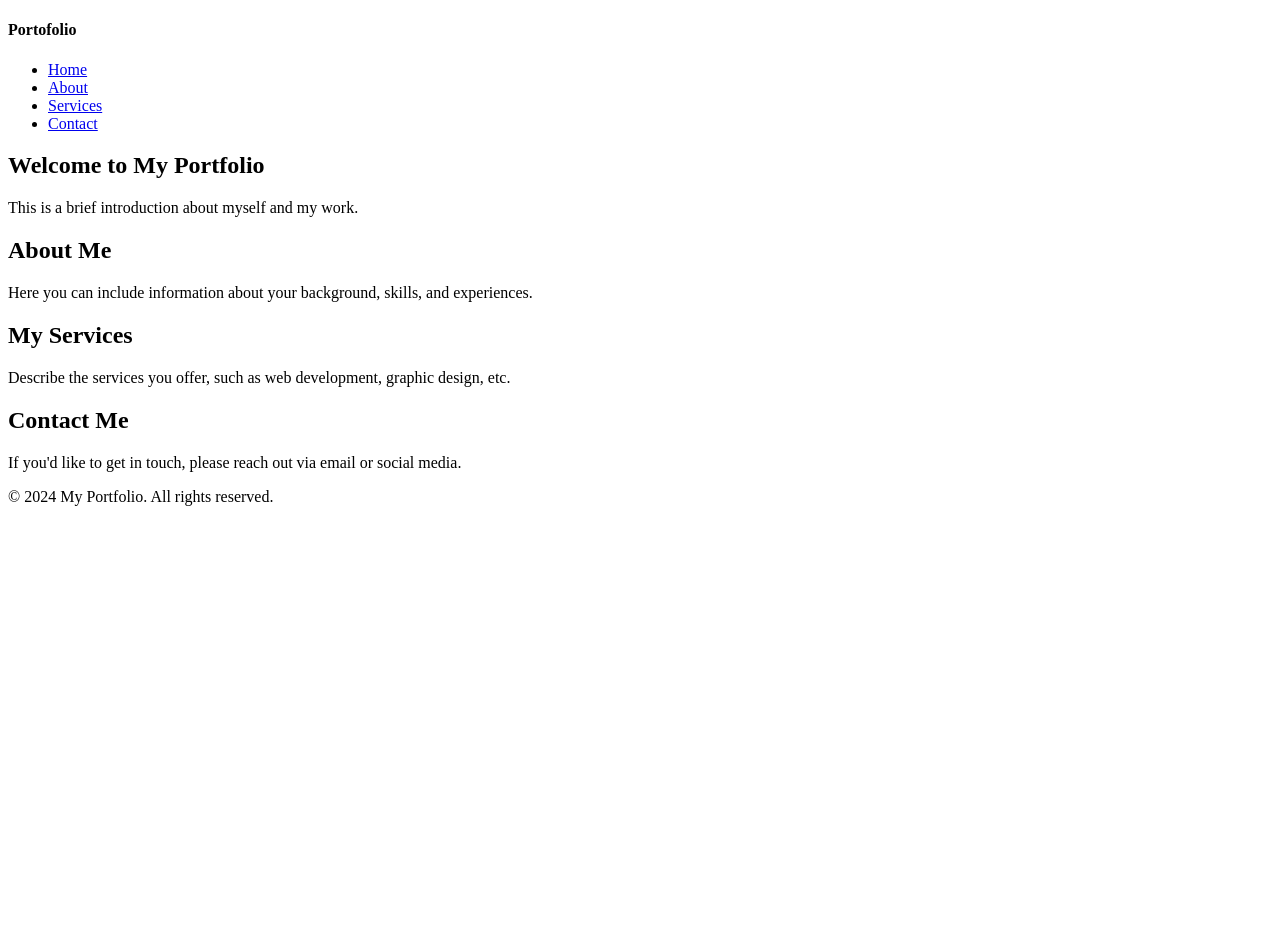
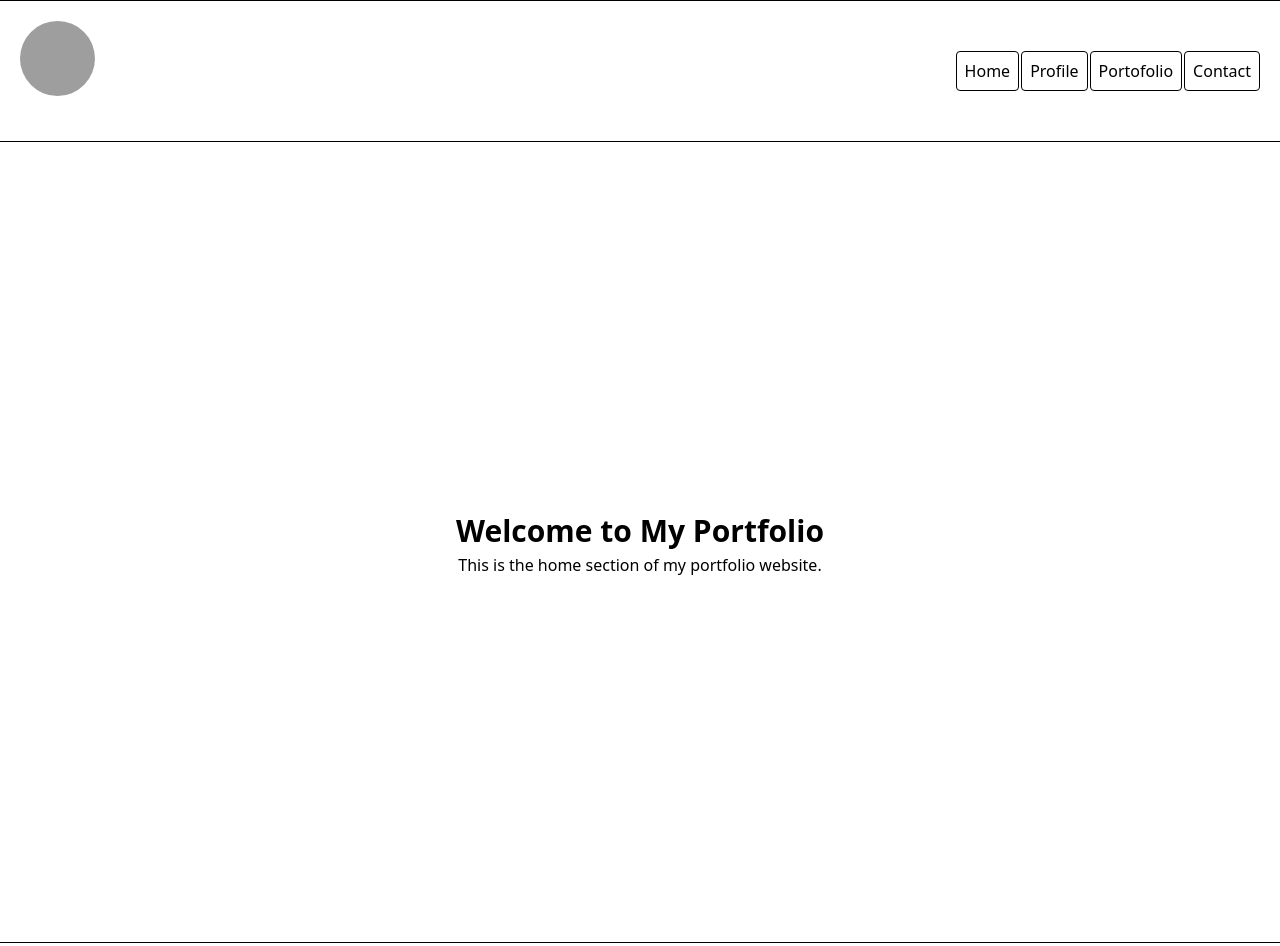
Before and after one commit to Adty-ach/CodingCamp-220925-adtyprtma, a plain HTML site: page index.html in a window 1280 px wide. Shown: the top 946 px of the page. Before the commit the page ends 800 px from the top, so only its background shows below. Drawn offline with nearby package versions, Linux system fonts and the light colour scheme; grey boxes are pictures that could not be loaded; files whose address does not match are found by name.

Commit message:
Add logo and header styling; enhance main content structure in portofolio

```diff
--- a/CSS/style.css
+++ b/CSS/style.css
@@ -0,0 +1,14 @@
+.logo{
+    height: 75px;
+    background-color: lightgrey;
+    width: 75px;
+    border-radius: 50%;
+    background-image: url(https://anonymous-olive-zzdd68yl39.edgeone.app/1758878432353.jpg);
+    background-size: cover;
+}
+
+.header{
+    display: flex;
+    justify-content: space-between;
+    padding: 20px;
+}
--- a/index.html
+++ b/index.html
@@ -4,49 +4,64 @@
     <meta charset="UTF-8">
     <meta name="viewport" content="width=device-width, initial-scale=1.0">
     <title> Portofolio </title>
-
+    <!--CSS eksternal-->
     <link rel="stylesheet" href="CSS\style.css">
+    <!--Tailwind CSS CDN-->
+    <script src="https://cdn.jsdelivr.net/npm/@tailwindcss/browser@4"></script>
 </head>
 
-<body>
-    <header>
+<hr>
+    <!--Header Content-->
+    <header class="header">
+        <!--logo-->
+        <div class="logo">
+        </div>
         <nav>
-            <div class="logo">
-                <h4>Portofolio</h4>
-            </div>
-            <ul class="nav-links">
-                <li><a href="#home">Home</a></li>
-                <li><a href="#about">About</a></li>
-                <li><a href="#services">Services</a></li>
-                <li><a href="#contact">Contact</a></li>
+            <ul class= "flex h-[100px] items-center gap-[2px]">
+                <li><a class="border p-[8px] rounded" href="#home">Home</a></li>
+                <li><a class="border p-[8px] rounded" href="#profile">Profile</a></li>
+                <li><a class="border p-[8px] rounded" href="#portofolio">Portofolio</a></li>
+                <li><a class="border p-[8px] rounded" href="#contact">Contact</a></li>
             </ul>
         </nav>
     </header>
 
-    <section id="home">
-        <h1>Welcome to My Portfolio</h1>
-        <p>This is a brief introduction about myself and my work.</p>
-    </section>
+    <hr>
 
-    <section id="about">
-        <h2>About Me</h2>
-        <p>Here you can include information about your background, skills, and experiences.</p>
-    </section>
+    <!--Main Content-->
+    <main>
+        <!--home section-->
+        <section id="home" class="min-h-screen flex flex-col justify-center items-center">
+            <h1 class="text-[30px] font-bold">Welcome to My Portfolio</h1>
+            <p>This is the home section of my portfolio website.</p>
+        </section>
 
-    <section id="services">
-        <h2>My Services</h2>
-        <p>Describe the services you offer, such as web development, graphic design, etc.</p>
-    </section>
+        <hr>
+        <!--profile section-->
+        <section id="profile" class="min-h-screen flex flex-col justify-center items-center">
+            <h2 class="text-[30px] font-bold">Profile</h2>
+            <p>This section contains information about me.</p>
+        </section>
 
-    <section id="contact">
-        <h2>Contact Me</h2>
-        <p>If you'd like to get in touch, please reach out via email or social media.</p>
-    </section>
+        <hr>
+        <!--portofolio section-->
+        <section id="portofolio" class="min-h-screen flex flex-col justify-center items-center">
+            <h2 class="text-[30px] font-bold">Portofolio</h2>
+            <p>This section showcases my work and projects.</p>
+        </section>
 
+        <hr>
+        <!--contact section-->
+        <section id="contact" class="min-h-screen flex flex-col justify-center items-center">
+            <h2 class="text-[30px] font-bold">Contact</h2>
+            <p>This section provides my contact information.</p>
+        </section>
+    </main>
+    <!--Footer Content-->
     <footer>
         <p>&copy; 2024 My Portfolio. All rights reserved.</p>
     </footer>
-
+    <!--JS eksternal-->
     <script src="JS\script.js"></script>
 </body>
 </html>
```
